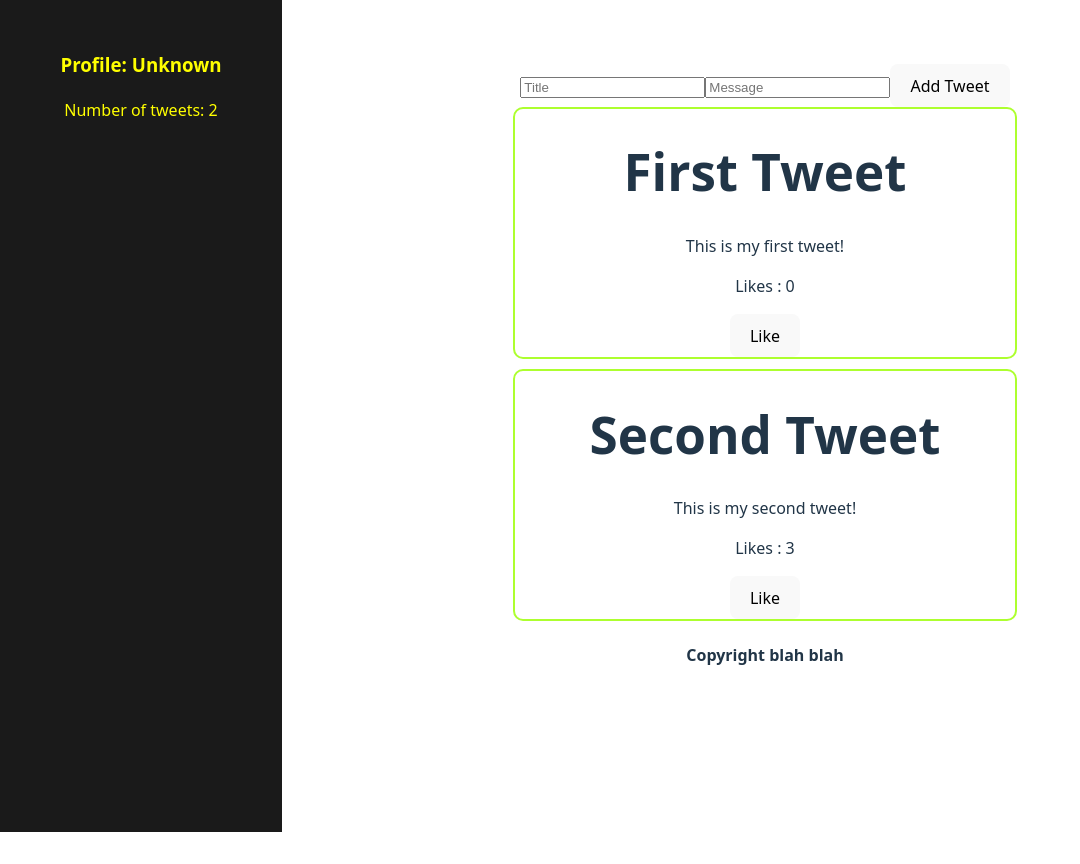
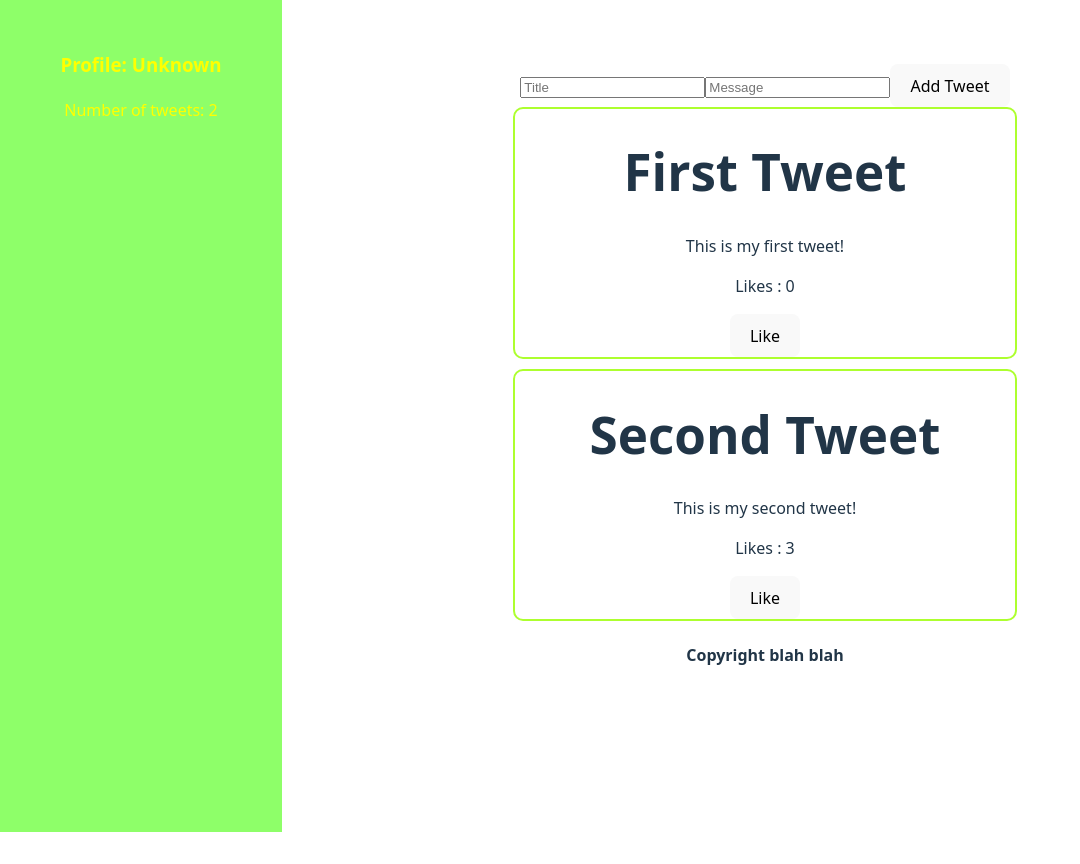
Before and after one commit to joseph670615519/Flink-Social-Media-Project, a React (Vite) app in the folder social-app--/: page / in a window 1280 px wide. Shown: the whole page, without its empty margins (0-1080 px from the left). Built offline with nearby package versions, Linux system fonts and the light colour scheme.

Commit message:
Making major changes

```diff
--- a/social-app--/src/App.css
+++ b/social-app--/src/App.css
@@ -25,7 +25,7 @@
   top: 0;
   height: 100vh;
   width: 250px;
-  background-color: #1a1a1a;
+  background-color: #8eff69;
   padding: 1rem;
   overflow-y: auto;
 }
```
